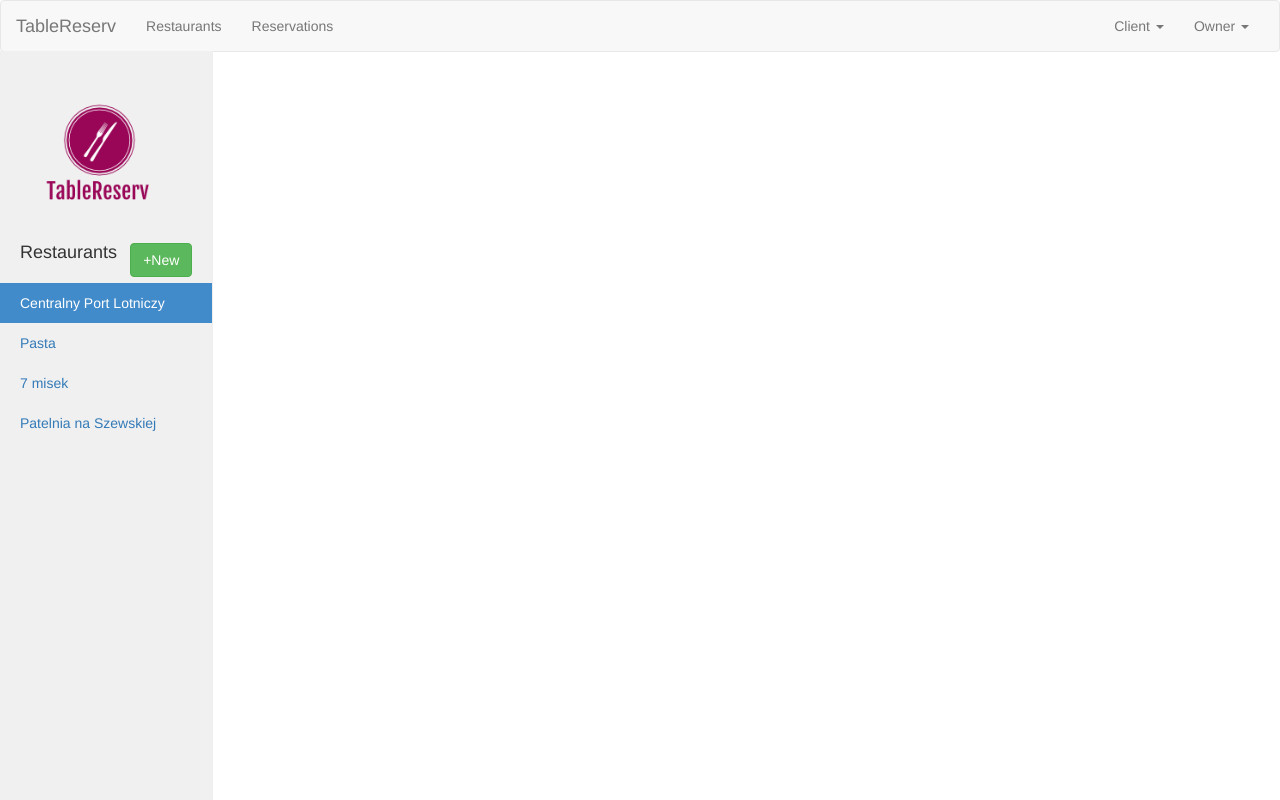
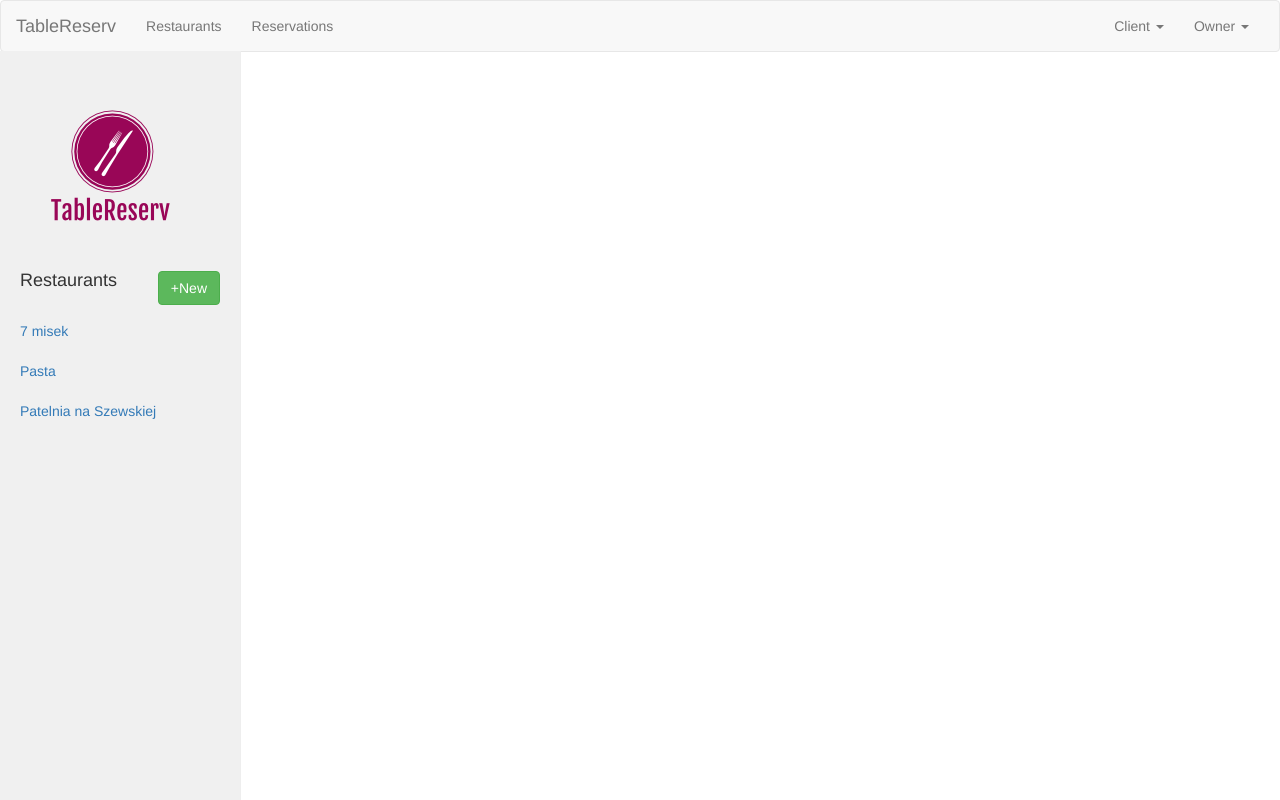
Before and after one commit to olafkrawczyk/restaurantFinderFront, an Angular app: page /dashboard in a window 1280 px wide. Built offline with nearby package versions, Linux system fonts and the light colour scheme.

Commit message:
sidebar elements form list

```diff
--- a/src/app/owner/dashboard/dashboard.component.html
+++ b/src/app/owner/dashboard/dashboard.component.html
@@ -1,6 +1,9 @@
 <div class="row-fluid">
+  <div class="col-sm-3 col-md-2">
+      <app-sidebar [restaurants]="restaurants"></app-sidebar>
+  </div>
 
-  <app-sidebar></app-sidebar>
-  <router-outlet></router-outlet>
-
+  <div class="col-sm-9 col-sm-offset-3 col-md-10 col-md-offset-2 main">
+      <router-outlet></router-outlet>
+  </div>
 </div>
--- a/src/app/owner/dashboard/dashboard.component.ts
+++ b/src/app/owner/dashboard/dashboard.component.ts
@@ -1,3 +1,4 @@
+import { Restaurant } from './../../models/restaurant';
 import { RouterModule } from '@angular/router';
 import { Component, OnInit } from '@angular/core';
 
@@ -8,6 +9,11 @@ import { Component, OnInit } from '@angular/core';
 })
 export class DashboardComponent implements OnInit {
 
+  restaurants: Restaurant[] = [
+    {name: '7 misek', description: 'Thati fusion', imageURL: '#'},
+    {name: 'Pasta', description: 'Italian', imageURL: '#'},
+    {name: 'Patelnia na Szewskiej', description: 'Custom', imageURL: '#'},
+  ];
   constructor() { }
 
   ngOnInit() {
--- a/src/app/owner/dashboard/sidebar/sidebar.component.html
+++ b/src/app/owner/dashboard/sidebar/sidebar.component.html
@@ -1,4 +1,4 @@
-<div class="col-sm-3 col-md-2 sidebar">
+<div class="sidebar">
 
   <div class="row-fluid">
     <img src="/assets/logo_text.png" alt="" class="img-responsive">
@@ -10,19 +10,8 @@
   </div>
 
   <ul class="nav nav-sidebar">
-    <li class="active">
-      <a href="#">Centralny Port Lotniczy
-        <span class="sr-only">(current)</span>
-      </a>
-    </li>
-    <li>
-      <a href="#">Pasta</a>
-    </li>
-    <li>
-      <a href="#">7 misek</a>
-    </li>
-    <li>
-      <a href="#">Patelnia na Szewskiej</a>
+    <li *ngFor="let restaurant of restaurants">
+      <a href="#">{{ restaurant.name }}</a>
     </li>
   </ul>
 </div>
--- a/src/app/owner/dashboard/sidebar/sidebar.component.ts
+++ b/src/app/owner/dashboard/sidebar/sidebar.component.ts
@@ -1,4 +1,5 @@
-import { Component, OnInit } from '@angular/core';
+import { Restaurant } from './../../../models/restaurant';
+import { Component, OnInit, Input } from '@angular/core';
 
 @Component({
   selector: 'app-sidebar',
@@ -7,6 +8,7 @@ import { Component, OnInit } from '@angular/core';
 })
 export class SidebarComponent implements OnInit {
 
+  @Input() restaurants: Restaurant[];
   constructor() { }
 
   ngOnInit() {
```
